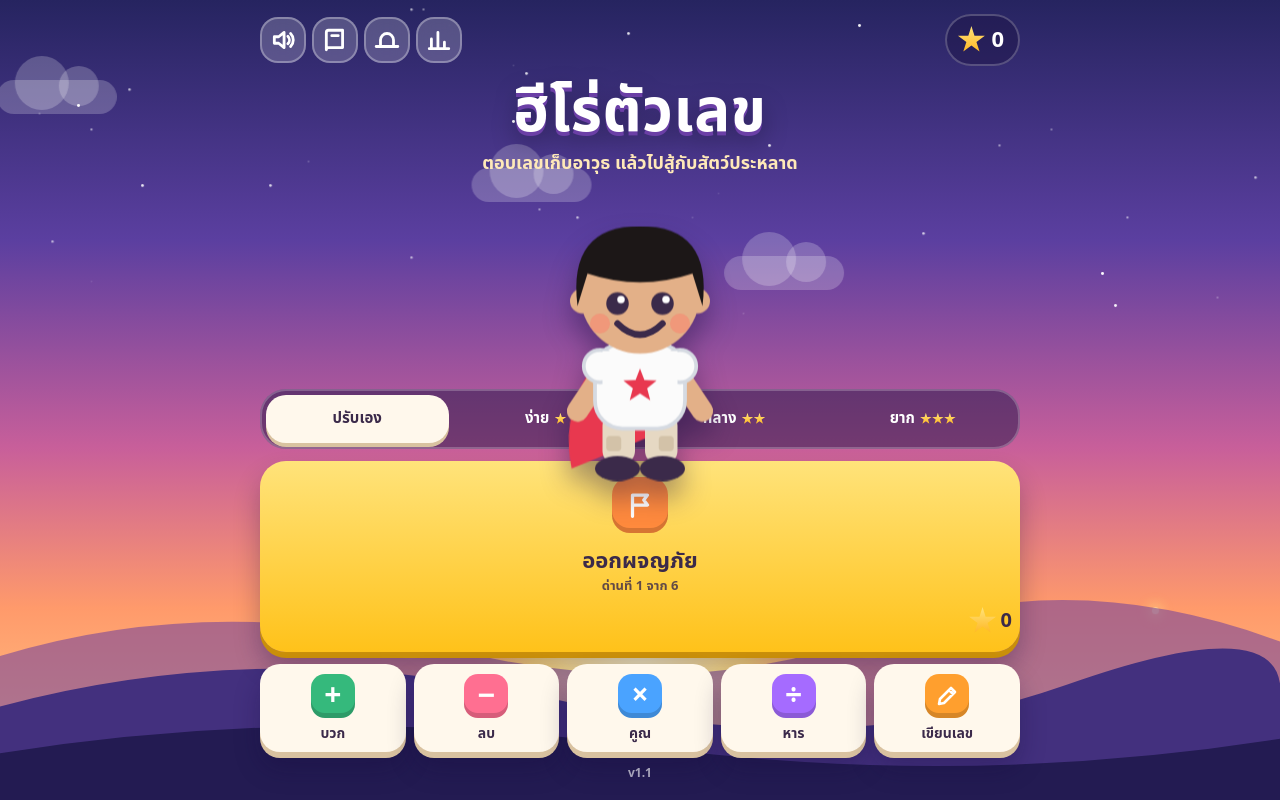
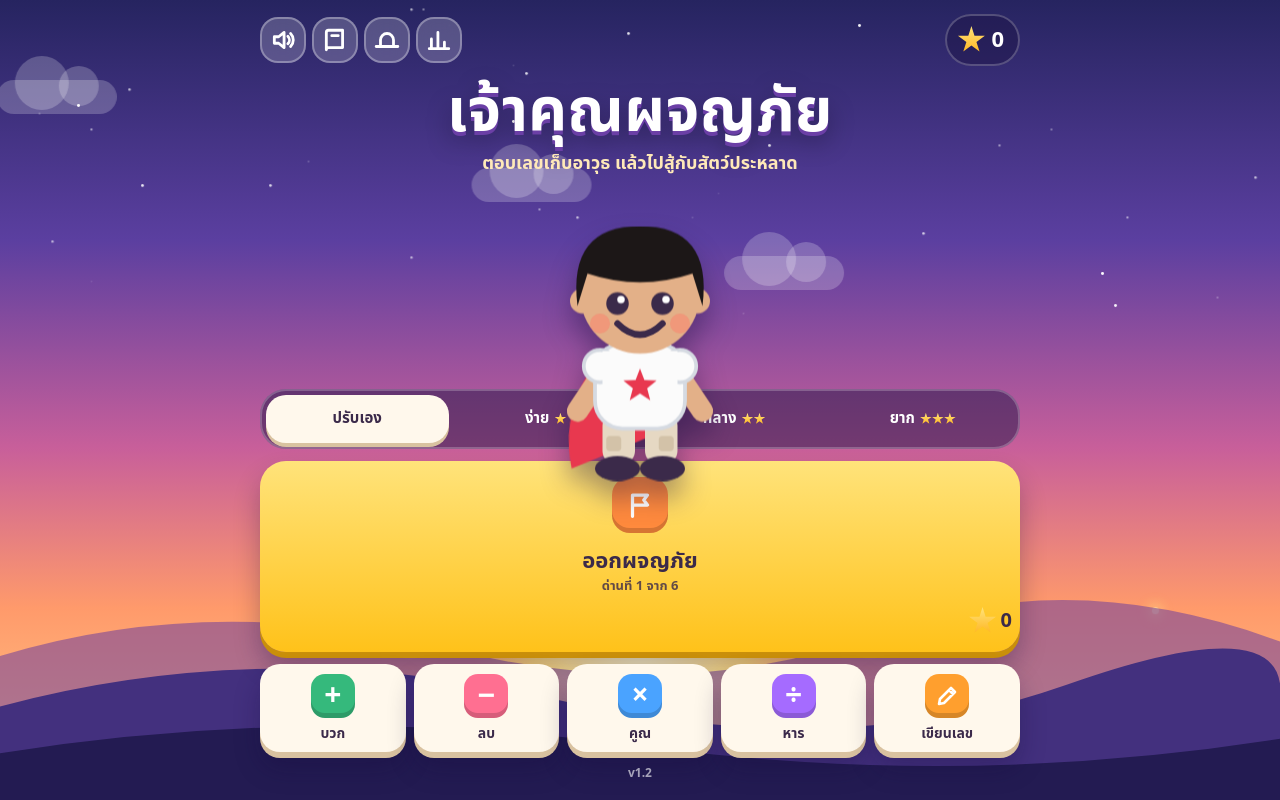
Before and after one commit to suratpoom/number-hero, a plain HTML site: page index.html in a window 1280 px wide. Drawn offline with Linux system fonts and the light colour scheme.

Commit message:
v1.2: เปลี่ยนชื่อเกมเป็น เจ้าคุณผจญภัย
Co-Authored-By: Claude Fable 5.2 <noreply@anthropic.com>

```diff
--- a/index.html
+++ b/index.html
@@ -3,7 +3,7 @@
 <head>
 <meta charset="utf-8">
 <meta name="viewport" content="width=device-width,initial-scale=1,viewport-fit=cover,user-scalable=no">
-<title>ฮีโร่ตัวเลข</title>
+<title>เจ้าคุณผจญภัย</title>
 <style>
 :root{--ink:#3b2a4a;--cream:#fff8ec;--gold:#ffc83d;--orange:#ff8a3d;--star:polygon(50% 0,61% 35%,98% 35%,68% 57%,79% 91%,50% 70%,21% 91%,32% 57%,2% 35%,39% 35%)}
 *{box-sizing:border-box}
@@ -297,14 +297,14 @@ button{font:inherit;color:inherit;cursor:pointer}
       <div class="starc"><i class="st"></i><span class="scv">0</span></div>
     </div>
     <div>
-      <h1 class="title">ฮีโร่ตัวเลข</h1>
+      <h1 class="title">เจ้าคุณผจญภัย</h1>
       <div class="sub">ตอบเลขเก็บอาวุธ แล้วไปสู้กับสัตว์ประหลาด</div>
     </div>
     <div class="hero"><div class="fox" id="heroFox"></div></div>
     <div class="wrap lv" id="lv"></div>
     <button class="wrap mode advbtn" id="adv"><span class="mi" style="--c:#ff8a3d"><svg viewBox="0 0 24 24"><path d="M6 21V4M6 4h12l-3 4 3 4H6"/></svg></span><span><b>ออกผจญภัย</b><small id="advsub"></small></span><span class="medc"><i class="st"></i><span id="medc">0</span></span></button>
     <div class="wrap modes" id="modes"></div>
-    <div class="ver">v1.1</div>
+    <div class="ver">v1.2</div>
   </section>
 
   <!-- แผนที่ผจญภัย -->
```
Also changed, not shown: 1 other file.
